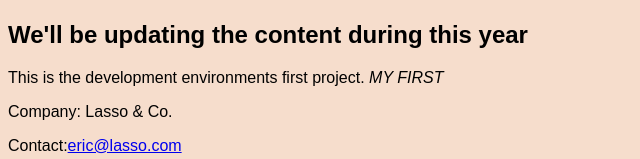
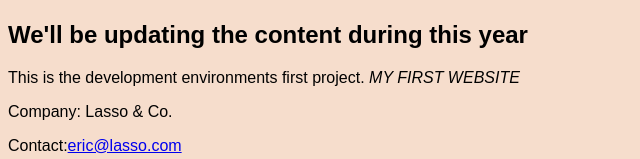
Before and after one commit to Lasso16/Exercise_Unit5_website, a plain HTML site: page index.html in a window 1280 px wide. Shown: the part 171-330 px from the top of the page, without its empty margins (0-640 px from the left). Drawn offline with Linux system fonts and the light colour scheme.

Commit message:
little changes

```diff
--- a/index.html
+++ b/index.html
@@ -9,7 +9,7 @@
     <img src="images/git.png" alt="git logo" width="100">
     <h1>This is my first website</h1>
     <h2>We'll be updating the content during this year</h2>
-    <p>This is the development environments first project. <em>MY FIRST</em></p>
+    <p>This is the development environments first project. <em>MY FIRST WEBSITE</em></p>
 <footer>
     <p>Company: Lasso & Co.</p>
     <p>Contact:<a href="mailto:eric@lasso.com">eric@lasso.com</a></p>
```
